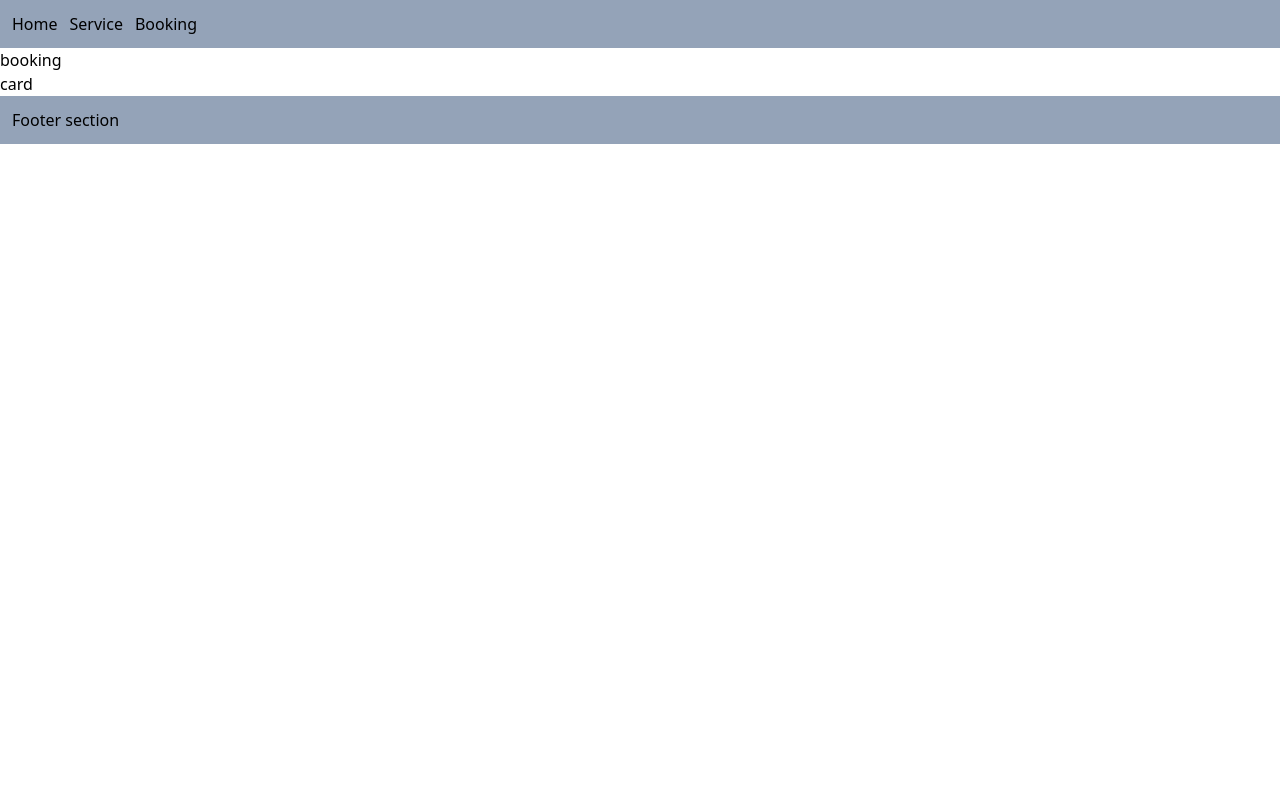
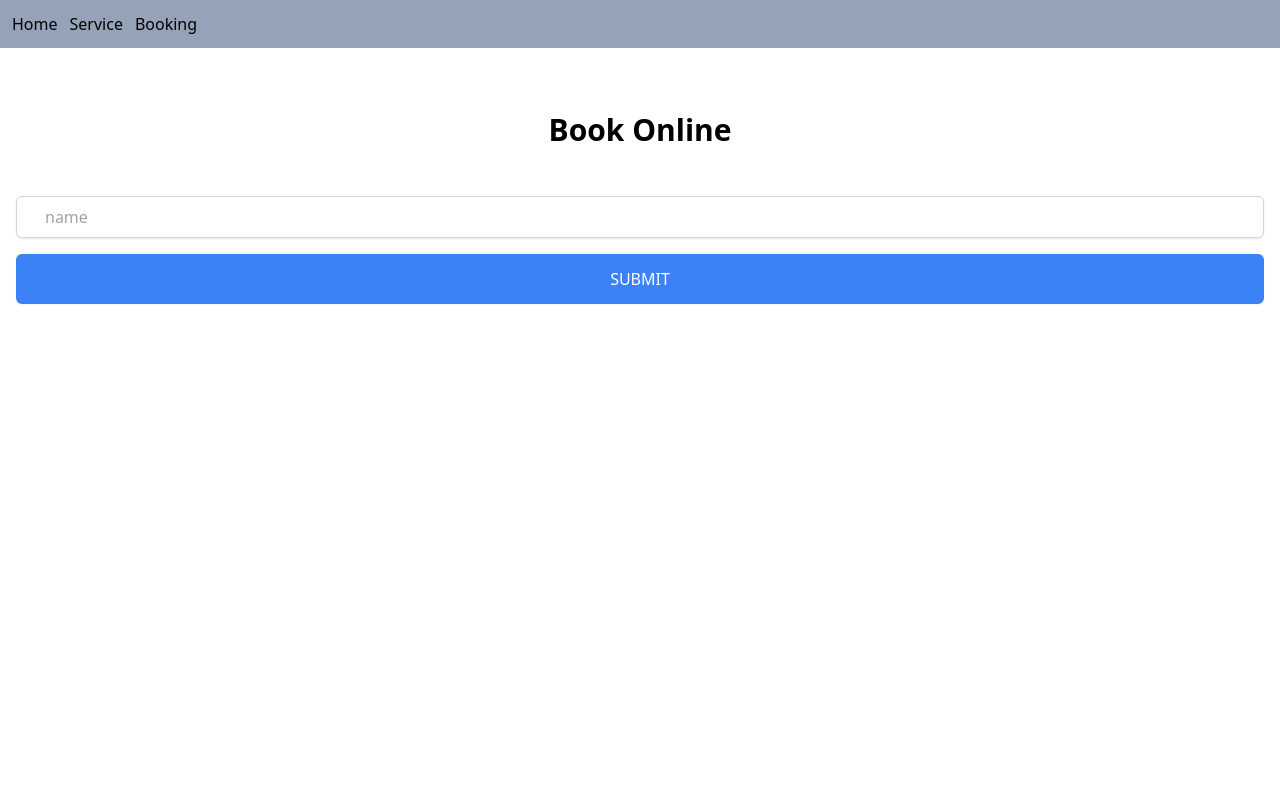
Before and after one commit to TRHVAC/TRHVAC, a Next.js app: page /booking in a window 1280 px wide. Shown: the top 800 px of the page. Built offline with nearby package versions, Linux system fonts and the light colour scheme.

Commit message:
form template created - using React Hook Form

```diff
--- a/pages/booking/index.tsx
+++ b/pages/booking/index.tsx
@@ -1,12 +1,60 @@
 import Head from "next/head";
 import Image from "next/image";
 import Card from "../../components/card";
+import type { NextPage } from "next";
+import { useEffect, useState } from "react";
+import { useForm } from "react-hook-form";
+import { useRouter } from "next/router";
 
-export default function Home() {
+interface BookingForm {
+  email: string;
+  name: string;
+  // data type can be changed
+  // email: string;
+  // phone: string;
+  // address: string;
+  // date: Date;
+}
+
+const Booking: NextPage = () => {
+  const { register, handleSubmit, watch } = useForm<BookingForm>();
+  const onValid = (validForm: BookingForm) => {
+    console.log(validForm);
+    // send email here
+  };
+
   return (
-    <div>
-      booking
-      <Card />
+    <div className="mt-16 px-4 h-screen">
+      <h3 className="text-3xl font-bold text-center">Book Online</h3>
+      <div className="mt-12">
+        <form
+          onSubmit={handleSubmit(onValid)}
+          className="flex flex-col mt-8 space-y-4"
+        >
+          <div className="rounded-md relative flex  items-center shadow-sm gap-2">
+            <div className="absolute left-0 pointer-events-none pl-3 flex items-center justify-center"></div>
+            {/* <input
+              {...register("email")}
+              type="email"
+              required={true}
+              placeholder="email"
+              className="appearance-none pl-7 w-full px-3 py-2 border border-gray-300 rounded-md shadow-sm placeholder-gray-400 focus:outline-none focus:ring-blue-500 focus:border-blue-500"
+            /> */}
+            <input
+              {...register("name")}
+              type="string"
+              required={true}
+              placeholder="name"
+              className="appearance-none pl-7 w-full px-3 py-2 border border-gray-300 rounded-md shadow-sm placeholder-gray-400 focus:outline-none focus:ring-blue-500 focus:border-blue-500"
+            />
+          </div>
+          <button className="w-full bg-blue-500 hover:bg-blue-600 text-white  px-4 border border-transparent rounded-md shadow-sm font-medium focus:ring-2 focus:ring-offset-2 focus:ring-blue-500 focus:outline-none py-3 text-base">
+            SUBMIT
+          </button>
+        </form>
+      </div>
     </div>
   );
-}
+};
+
+export default Booking;
```
